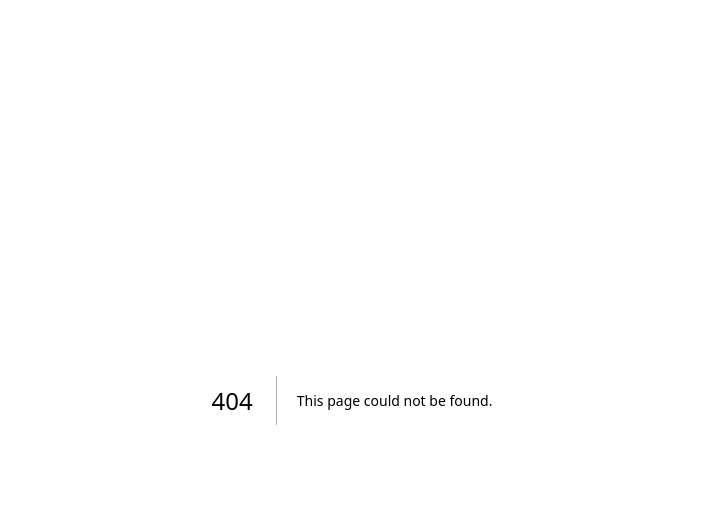
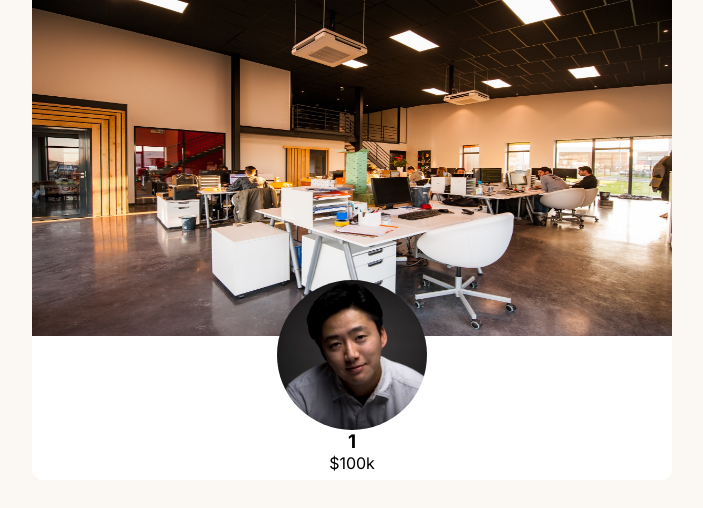
Before and after one commit to mohsen79/shatel, a Next.js app: page /profile/1 in a window 1280 px wide. Before the commit this address had no page. Shown: the top 508 px of the page, without its empty margins (288-991 px from the left). Built offline with nearby package versions, Linux system fonts and the light colour scheme.

Commit message:
user profile pure compnent designed

```diff
--- a/app/components/Button/Button.tsx
+++ b/app/components/Button/Button.tsx
@@ -1,4 +1,4 @@
-import React from 'react';
+import React, { MouseEventHandler } from 'react';
 
 const Button = ({ text, bgColor, textColor = 'white', border = 'none' }: { text: string, bgColor: string, textColor?: string, border?: string }) => {
     const styles = {
@@ -7,7 +7,9 @@ const Button = ({ text, bgColor, textColor = 'white', border = 'none' }: { text:
         cursor: 'pointer',
         backgroundColor: bgColor,
         color: textColor,
-        border: border
+        border: border,
+        fontSize: '.8rem',
+        whiteSpace: 'nowrap'
     }
 
     return (
--- /dev/null
+++ b/app/profile/[id]/page.module.css
@@ -0,0 +1,27 @@
+.profile {
+    width: 100vw;
+    height: 100vh;
+    background-color: #fbf8f3;
+    display: flex;
+    justify-content: center;
+    color: black;
+}
+
+.profile .container {
+    width: 50%;
+    height: 60%;
+    background-color: white;
+    display: flex;
+    flex-direction: column;
+    align-items: center;
+    border-radius: 10px;
+}
+
+.container .profileBg {
+    width: 100%;
+    height: 70%;
+}
+
+.container .userPhoto {
+    margin-top: -3.5rem;
+}
--- /dev/null
+++ b/app/profile/[id]/page.tsx
@@ -0,0 +1,29 @@
+'use client';
+
+import React from 'react';
+import styles from './page.module.css';
+import Image from 'next/image';
+import office from '../../../public/assets/office.png';
+import userPhoto from '../../../public/assets/User Avatar 2.svg';
+
+interface Props {
+    params: {
+        id: string
+    }
+}
+
+const Profile = ({ params: { id } }: Props) => {
+    return (
+        <section className={styles.profile}>
+            <div className={styles.container}>
+                <Image src={office} alt="office" className={styles.profileBg} />
+                <Image src={userPhoto} alt="user photo" width={150} height={150}
+                    className={styles.userPhoto} />
+                <h3>{id}</h3>
+                <p>$100k</p>
+            </div>
+        </section>
+    )
+}
+
+export default Profile
--- a/package.json
+++ b/package.json
@@ -18,6 +18,7 @@
     "eslint": "8.57.0",
     "eslint-config-next": "14.2.4",
     "next": "14.2.4",
+    "next-auth": "^4.24.7",
     "react": "18.3.1",
     "react-dom": "18.3.1",
     "react-multi-carousel": "^2.8.5",
```
Also changed, not shown: app/components/Comments/Comments.tsx (+15 -5 lines), public/assets/office.png (added), 1 other file (tests, documents, lock files or other folders).
